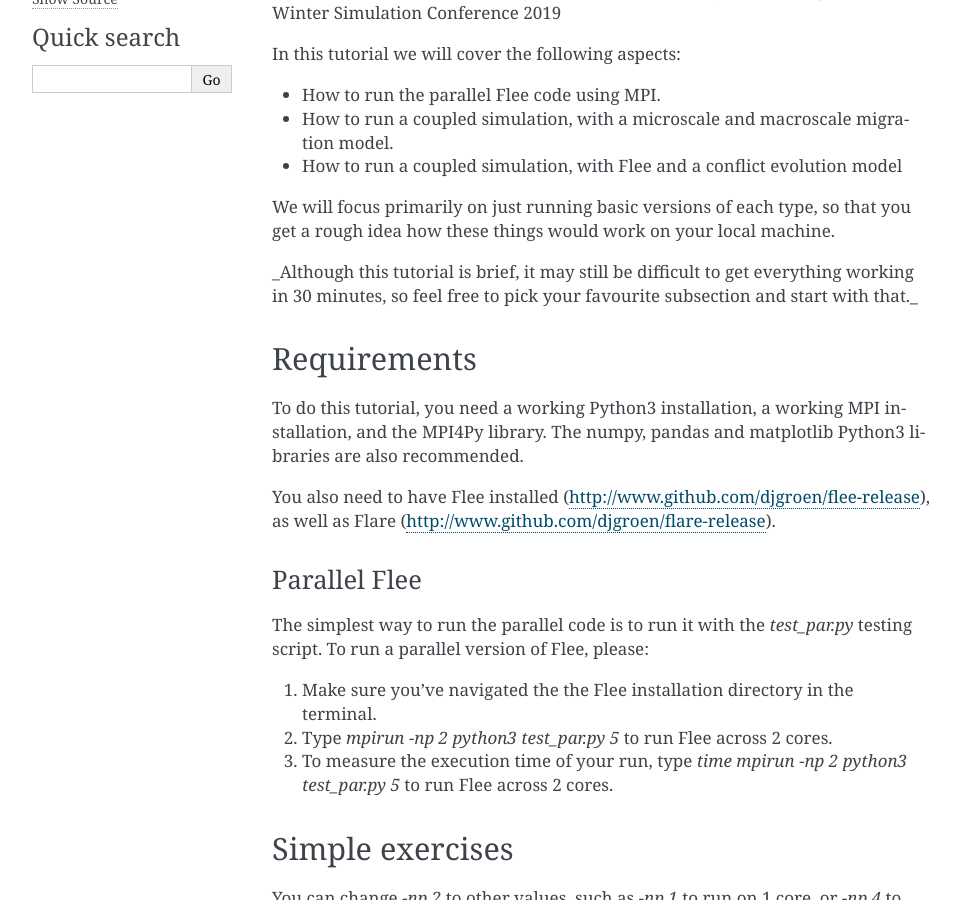
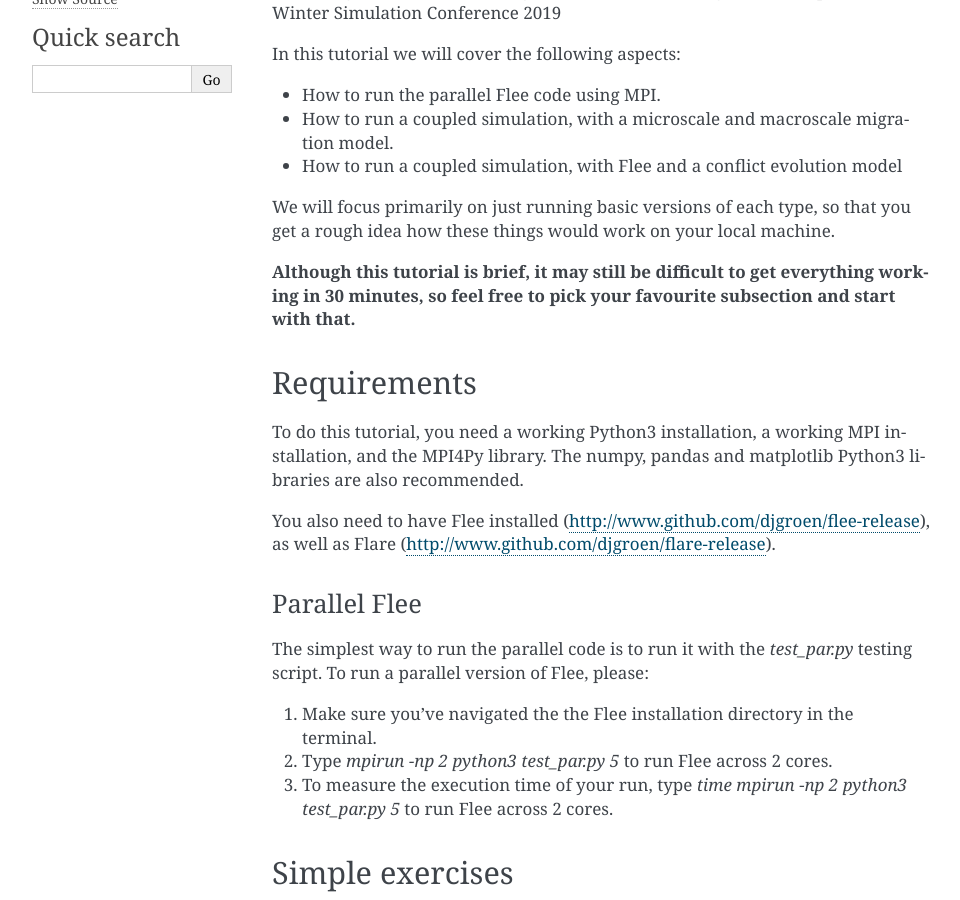
Before and after one commit to djgroen/student-resources, a Sphinx documentation site: the page built from docs/flee-par-couple.rst, in a window 1280 px wide and 900 px high, scrolled down 309 px. Shown: the whole window, without its empty margins (148-1108 px from the left). Built offline with Sphinx 7.4.7, drawn with Linux system fonts in a browser that asks for light colours.

```diff
--- a/docs/flee-par-couple.rst
+++ b/docs/flee-par-couple.rst
@@ -17,7 +17,7 @@ In this tutorial we will cover the following aspects:
 
 We will focus primarily on just running basic versions of each type, so that you get a rough idea how these things would work on your local machine.
 
-_Although this tutorial is brief, it may still be difficult to get everything working in 30 minutes, so feel free to pick your favourite subsection and start with that._
+**Although this tutorial is brief, it may still be difficult to get everything working in 30 minutes, so feel free to pick your favourite subsection and start with that.**
 
 ------------
 Requirements
```
